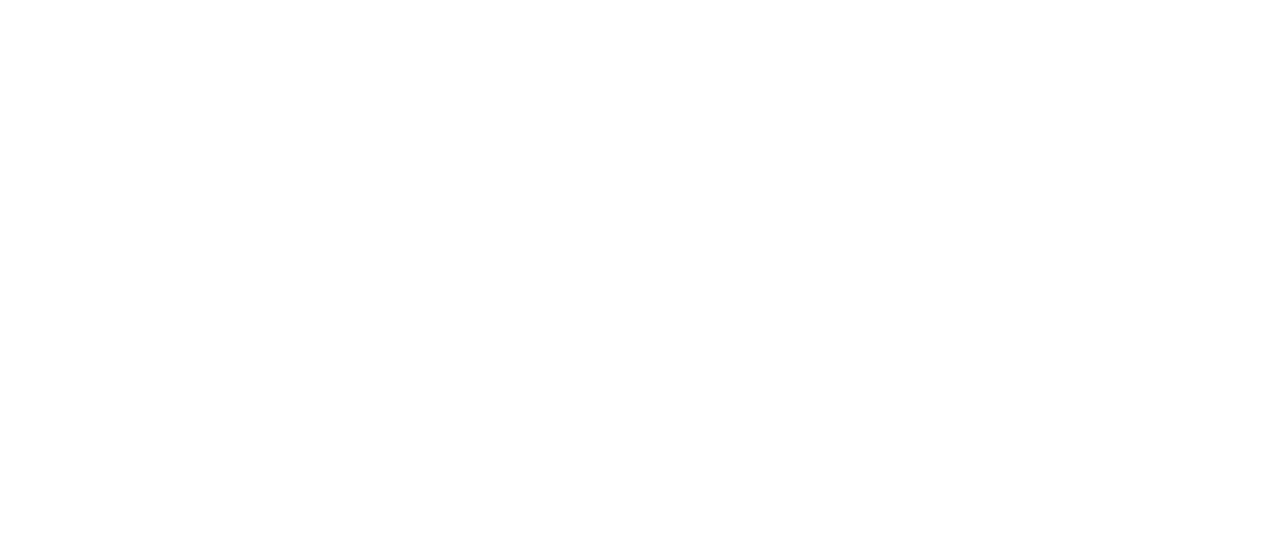
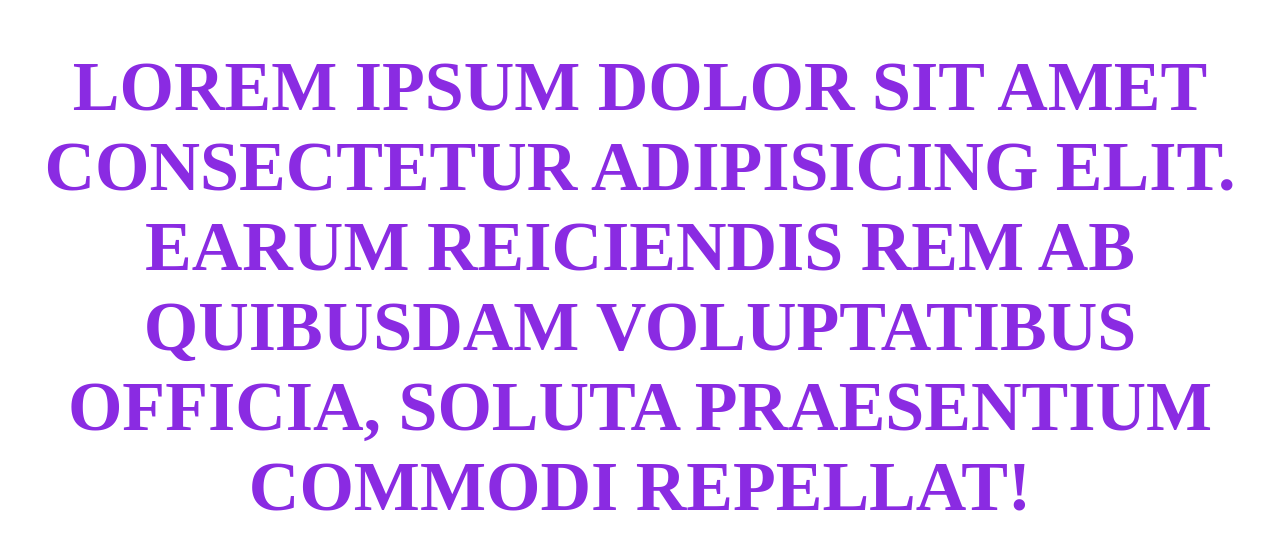
Before and after one commit to Oncon223/t, a plain HTML site: page index.html in a window 1280 px wide. Drawn offline with Linux system fonts and the light colour scheme.

Commit message:
Создали заголовок

```diff
--- a/index.html
+++ b/index.html
@@ -8,6 +8,8 @@
     <link rel="stylesheet" href="style.css">
 </head>
 <body>
-
+    <h1>
+        Lorem ipsum dolor sit amet consectetur adipisicing elit. Earum reiciendis rem ab quibusdam voluptatibus officia, soluta praesentium commodi repellat!
+    </h1>
 </body>
 </html>
--- a/style.css
+++ b/style.css
@@ -0,0 +1,6 @@
+body{
+    text-align: center;
+    color: blueviolet;
+    font-size: 35px;
+    text-transform: uppercase;
+}
```
